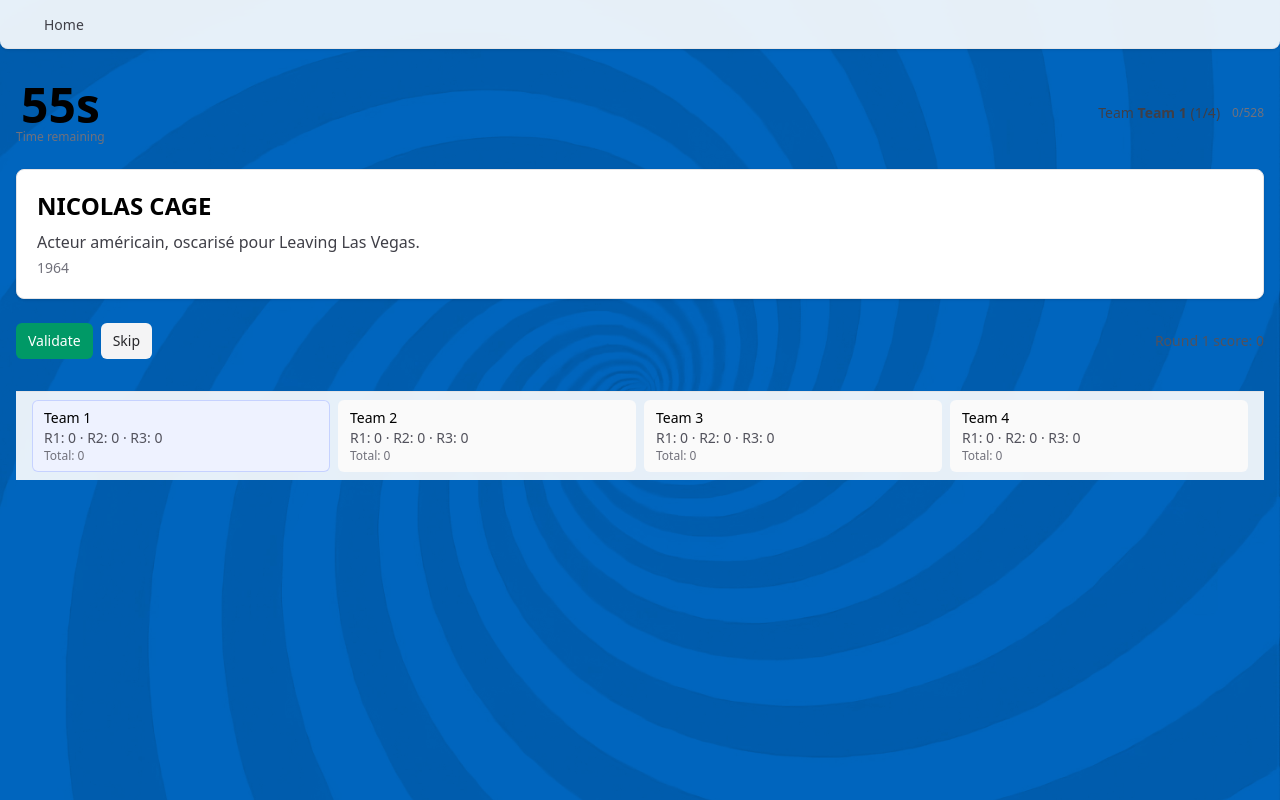
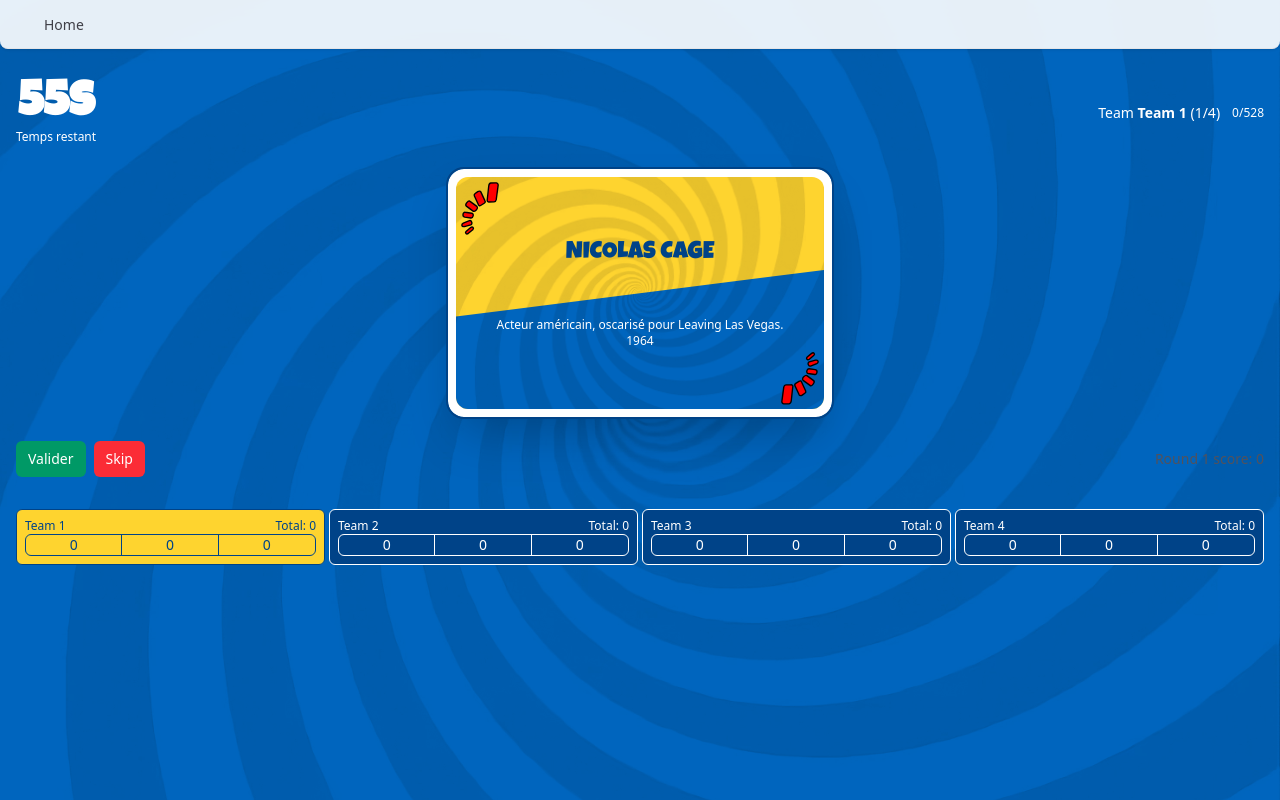
Before and after one commit to ThomasTew1579/Times-up, a React (Vite) app in the folder client/: page /game/classic in a window 1280 px wide. Built offline with nearby package versions, Linux system fonts and the light colour scheme.

Commit message:
fix: style et arrangement de la page Game

```diff
--- a/client/src/pages/ClassicGame.tsx
+++ b/client/src/pages/ClassicGame.tsx
@@ -1,6 +1,7 @@
 import { useEffect, useMemo, useState } from 'react'
 import { useNavigate, useSearchParams } from 'react-router-dom'
 import cartes from '../assets/liste_cartes.json'
+import GameCard from '../components/GameCard'
 
 type Carte = {
   nom: string
@@ -155,49 +156,54 @@
   const topTotal = finalRows[0]?.total ?? 0
 
   return (
-    <main className="mx-auto max-w-3xl px-4 py-8">
+    <main className="mx-auto container max-w-3xl px-4 py-8">
 
       <section className="mb-6 flex items-center gap-4">
         <div className="text-center">
-          <div className="text-5xl font-bold tabular-nums">{remaining}s</div>
-          <div className="text-xs text-zinc-500">Time remaining</div>
+          <div className="text-5xl font-bold font-primary text-white tabular-nums">{remaining}s</div>
+          <div className="text-xs text-white">Temps restant</div>
         </div>
-        <div className="ml-auto flex items-center gap-3">
-          <div className="text-sm text-zinc-700 dark:text-zinc-200">
+        <div className="ml-auto flex items-center text-white gap-3">
+          <div className="text-sm ">
             Team <span className="font-semibold">{teamNames[currentPlayerIndex] ?? `Team ${joueurActuel}`}</span> ({joueurActuel}/{joueurs})
           </div>
-          <div className="text-xs text-zinc-500">{avancee}</div>
+          <div className="text-xs ">{avancee}</div>
         </div>
       </section>
 
-      {/* sélecteur de durée retiré: la durée provient de l'URL (page setup) */}
 
-      <section className="mb-6 rounded-lg border border-zinc-200 dark:border-zinc-800 bg-white dark:bg-zinc-900 dark:text-white p-5 shadow-sm">
+      <section className="mb-6 flex justify-center">
         {carte ? (
           <>
-            <div className="text-2xl font-semibold mb-2">{carte.nom}</div>
+        <GameCard>
+          <div className="text-2xl text-primary-900 text-center font-primary">{carte.nom}</div>
+          <div className="desc text-xs">
             {carte.description && (
-              <p className="text-zinc-700 dark:text-zinc-300 mb-1">{carte.description}</p>
+              <p className="text-white text-center">{carte.description}</p>
             )}
             {carte.date && (
-              <p className="text-sm text-zinc-500">{carte.date}</p>
+              <p className=" text-white text-center">{carte.date}</p>
             )}
+          </div>
+        </GameCard>
+
+
           </>
         ) : (
           <div className="text-zinc-600 dark:text-zinc-300">No card available.</div>
         )}
       </section>
 
-      <section className="flex flex-wrap items-center gap-2">
+      <section className="flex flex-wrap  items-center gap-2">
         <button
-          className="rounded-md bg-emerald-600 text-white px-3 py-2 text-sm font-medium hover:bg-emerald-700 active:bg-emerald-800 focus-visible:outline focus-visible:outline-2 focus-visible:outline-offset-2 focus-visible:outline-emerald-500"
+          className="rounded-md bg-emerald-600 text-white px-3 py-2 text-sm font-medium hover:bg-emerald-700 active:bg-emerald-800 focus-visible:outlinez focus-visible:outline-offset-2 focus-visible:outline-emerald-500"
           onClick={handleValidate}
           disabled={!isRunning || !carte}
         >
-          Validate
+          Valider
         </button>
         <button
-          className="rounded-md bg-zinc-100 dark:bg-zinc-800 text-zinc-800 dark:text-zinc-100 px-3 py-2 text-sm font-medium hover:bg-zinc-200 dark:hover:bg-zinc-700"
+          className="rounded-md text-white bg-red-500 px-3 py-2 text-sm font-medium hover:bg-zinc-200 dark:hover:bg-zinc-700"
           onClick={handleSkip}
           disabled={!isRunning || !carte}
         >
@@ -211,7 +217,7 @@
       {showIntermission && (
         <div className="fixed inset-0 z-50 flex items-center justify-center bg-black/50 backdrop-blur px-4">
           <div className="w-full max-w-md rounded-lg border border-zinc-200 dark:border-zinc-800 bg-white dark:bg-zinc-900 dark:text-white p-6 shadow-xl">
-            <h2 className="text-xl font-semibold mb-2">Next team</h2>
+            <h2 className="text-xl font-semibold mb-2">Équipes suivante</h2>
             <p className="mb-4 text-sm text-zinc-700 dark:text-zinc-300">{teamNames[(currentPlayerIndex + 1) % joueurs] ?? `Team ${(currentPlayerIndex + 1) % joueurs + 1}`}</p>
             <div className="flex gap-2 justify-end">
               <button
@@ -232,18 +238,28 @@
       )}
 
       {/* Scoreboard */}
-      <div className="mt-8 sticky bottom-0 z-40 w-full bg-white/90 dark:bg-zinc-900/80 backdrop-blur border-t border-zinc-200 dark:border-zinc-800">
-        <div className="mx-auto max-w-3xl px-4 py-2 grid grid-cols-2 sm:grid-cols-3 md:grid-cols-4 gap-2">
+      <div className="mt-8 sticky bottom-0 z-40 w-full ">
+        <div className="mx-auto max-w-3xl grid grid-cols-2 sm:grid-cols-3 md:grid-cols-4 gap-1">
           {Array.from({ length: joueurs }).map((_, idx) => (
             <div
               key={idx}
-              className={`rounded-md px-3 py-2 text-sm ${idx === currentPlayerIndex ? 'bg-indigo-50 dark:bg-indigo-500/10 ring-1 ring-inset ring-indigo-200 dark:ring-indigo-500/30' : 'bg-zinc-50 dark:bg-zinc-800'}`}
+              className={`rounded-md p-2 text-sm border ${idx === currentPlayerIndex ? ' bg-secondary-500 border-primary-900 text-primary-900' : 'bg-primary-900 text-white border-white '}`}
             >
-              <div className="font-medium">{teamNames[idx] ?? `Team ${idx + 1}`}</div>
-              <div className="text-zinc-600 dark:text-zinc-300">
-                R1: {scoresByRound[0]?.[idx] ?? 0} · R2: {scoresByRound[1]?.[idx] ?? 0} · R3: {scoresByRound[2]?.[idx] ?? 0}
+              <div className="text-xs flex justify-between">
+                {teamNames[idx] ?? `Team ${idx + 1}`}
+                <div >Total: {(scoresByRound[0]?.[idx] ?? 0) + (scoresByRound[1]?.[idx] ?? 0) + (scoresByRound[2]?.[idx] ?? 0)}</div>
               </div>
-              <div className="text-xs text-zinc-500 dark:text-zinc-400">Total: {(scoresByRound[0]?.[idx] ?? 0) + (scoresByRound[1]?.[idx] ?? 0) + (scoresByRound[2]?.[idx] ?? 0)}</div>
+              <div className="text-current grid grid-cols-3 *:text-center border border-current rounded-md">
+                <span className='border-r '>
+                  {scoresByRound[0]?.[idx] ?? 0}
+                </span>
+                <span className='border-r '>
+                  {scoresByRound[1]?.[idx] ?? 0}
+                </span>
+                <span>
+                  {scoresByRound[2]?.[idx] ?? 0}
+                </span>
+              </div>
             </div>
           ))}
         </div>
```
